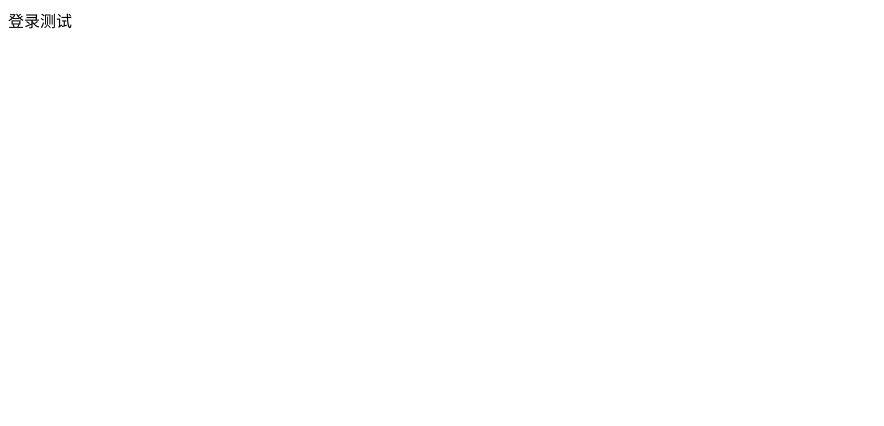
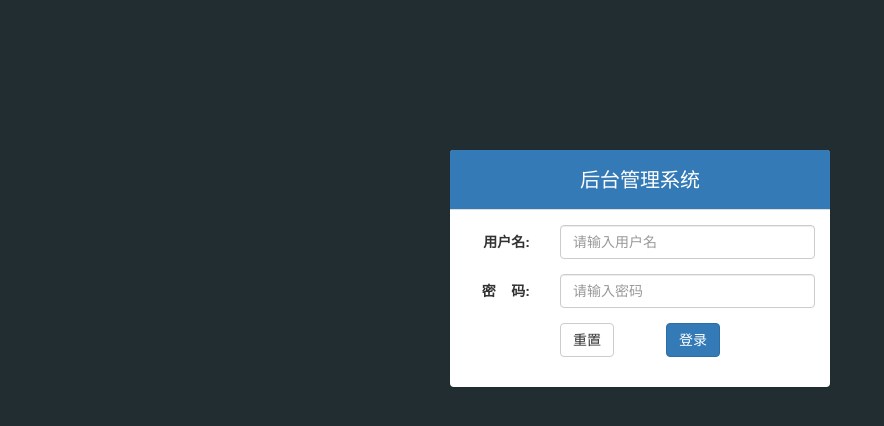
Before and after one commit to qq495180585/letao, a website: page public/back1/login.html in a window 1280 px wide. Shown: the whole page, without its empty margins (0-884 px from the left). Drawn offline with Linux system fonts and the light colour scheme.

Commit message:
登录一半完成

```diff
--- /dev/null
+++ b/public/back1/css/common.css
@@ -0,0 +1,21 @@
+body {
+    background-color: #222D32;
+}
+
+.mt-150 {
+    margin-top: 150px;
+}
+
+.panel {
+    padding: 0;
+    border: none;
+}
+
+.panel .panel-heading {
+    background-color: #337AB7;
+    font-size: 20px;
+    height: 60px;
+    line-height: 40px;
+    text-align: center;
+    color: white;
+}
--- /dev/null
+++ b/public/back1/js/login.js
@@ -0,0 +1,71 @@
+$(function () {
+    $('#form').bootstrapValidator({
+
+        //2. 指定校验时的图标显示，默认是bootstrap风格
+        feedbackIcons: {
+            valid: 'glyphicon glyphicon-ok',
+            invalid: 'glyphicon glyphicon-remove',
+            validating: 'glyphicon glyphicon-refresh'
+        },
+
+        //3. 指定校验字段
+        fields: {
+            //校验用户名，对应name表单的name属性
+            username: {
+                validators: {
+                    //不能为空
+                    notEmpty: {
+                        message: '用户名不能为空'
+                    },
+                    //长度校验
+                    stringLength: {
+                        min: 2,
+                        max: 6,
+                        message: '用户名长度必须在2到6之间'
+                    },
+                }
+            },
+            password: {
+                validators: {
+                    //不能为空
+                    notEmpty: {
+                        message: '密码不能为空'
+                    },
+                    //长度校验
+                    stringLength: {
+                        min: 6,
+                        max: 12,
+                        message: '用户名长度必须在6到12之间'
+                    },
+                }
+            },
+        }
+
+    });
+    $("#form").on('success.form.bv', function (e) {
+        e.preventDefault();
+        $.ajax({
+            type: 'post',
+            url: '/employee/employeeLogin',
+            data: $('#form').serialize(),
+            dataType: 'json',
+            success: function (res) {
+                console.log(res);
+                if (res.success) {
+                    location.href = 'index.html';
+                }
+                if (res.error === 1000) {
+                    alert(res.message);
+                }
+                if (res.error === 1001) {
+                    alert(res.message);
+                }
+            }
+        })
+    });
+    $('button[type = "reset"]').on('click', function () {
+        var validator = $("#form").data('bootstrapValidator');
+        console.log(validator);
+        validator.resetForm(true);
+    })
+})
--- a/public/back1/login.html
+++ b/public/back1/login.html
@@ -5,13 +5,45 @@
     <meta charset="UTF-8">
     <meta name="viewport" content="width=device-width, initial-scale=1.0">
     <meta http-equiv="X-UA-Compatible" content="ie=edge">
-    <title>Document</title>
+    <link rel="stylesheet" href="./lib/bootstrap/css/bootstrap.min.css">
+    <link rel="stylesheet" href="./lib/bootstrap-validator/css/bootstrapValidator.min.css">
+    <link rel="stylesheet" href="./css/common.css">
+    <title>登录</title>
 </head>
 
 <body>
-    <div>
-        登录测试
+    <div class="container">
+        <div class="panel panel-default col-lg-4 col-lg-offset-4 mt-150">
+            <div class="panel-heading">后台管理系统</div>
+            <div class="panel-body">
+                <form class="form-horizontal" id="form">
+                    <div class="form-group">
+                        <label for="inputEmail3" class="col-xs-3 control-label">用户名:</label>
+                        <div class="col-sm-9">
+                            <input type="text" name="username" class="form-control" id="inputEmail3" placeholder="请输入用户名">
+                        </div>
+                    </div>
+                    <div class="form-group">
+                        <label for="inputPassword3" class="col-xs-3 control-label">密&nbsp&nbsp&nbsp&nbsp码:</label>
+                        <div class="col-sm-9">
+                            <input type="password" name="password" class="form-control" id="inputPassword3" placeholder="请输入密码">
+                        </div>
+                    </div>
+                    <div class="form-group">
+                        <div class="col-sm-offset-3 col-sm-6">
+                            <button type="reset" class="btn btn-default pull-left">重置</button>
+                            <button type="submit" class="btn btn-default pull-right btn-primary">登录</button>
+                        </div>
+                    </div>
+                </form>
+            </div>
+        </div>
     </div>
+
+    <script src="./lib/jquery/jquery.min.js"></script>
+    <script src="./lib/bootstrap/js/bootstrap.min.js"></script>
+    <script src="./lib/bootstrap-validator/js/bootstrapValidator.min.js"></script>
+    <script src="./js/login.js"></script>
 </body>
 
 </html>
```
